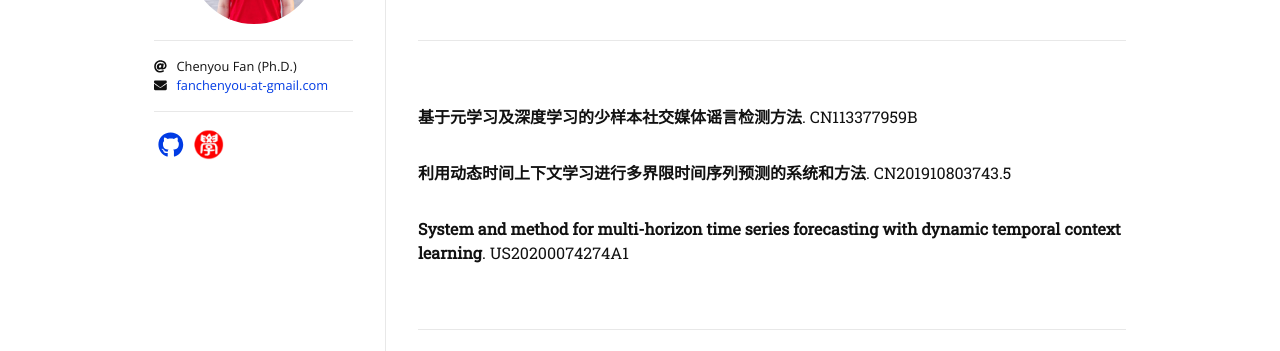
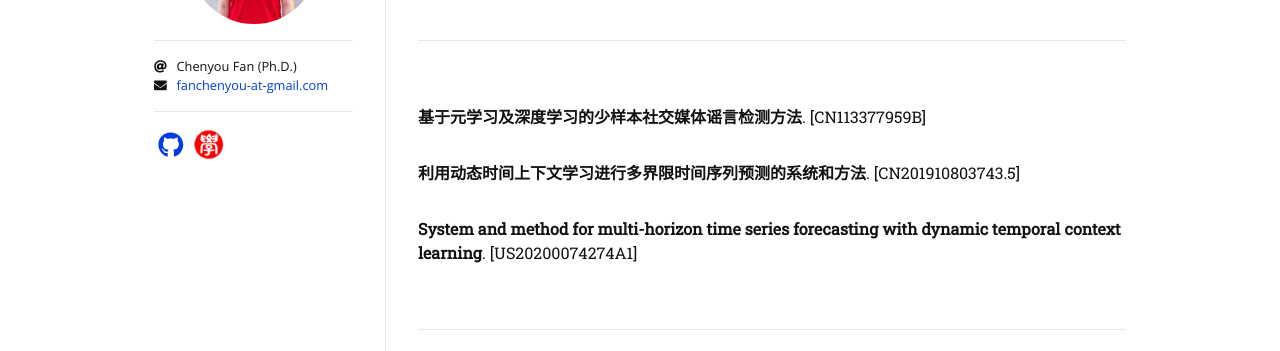
Before and after one commit to fanchenyou/fanchenyou.github.io, a Jekyll site: the page built from patents.md, in a window 1280 px wide. Shown: the part 190-541 px from the top of the page. Built offline with Jekyll 4.4.1, drawn with Linux system fonts in a browser that asks for light colours; nearby versions of some CDN libraries; some web fonts are replaced.

Commit message:
first commit

```diff
--- a/patents.md
+++ b/patents.md
@@ -3,8 +3,8 @@ layout: page
 title: Patents
 permalink: /patents/
 ---
-**基于元学习及深度学习的少样本社交媒体谣言检测方法**. CN113377959B
+**基于元学习及深度学习的少样本社交媒体谣言检测方法**. [CN113377959B]
 
-**利用动态时间上下文学习进行多界限时间序列预测的系统和方法**. CN201910803743.5
+**利用动态时间上下文学习进行多界限时间序列预测的系统和方法**. [CN201910803743.5]
 
-**System and method for multi-horizon time series forecasting with dynamic temporal context learning**. US20200074274A1
+**System and method for multi-horizon time series forecasting with dynamic temporal context learning**. [US20200074274A1]
```
Also changed, not shown: _news/ann_0.md (added, +9 -0 lines), publications.md (+1 -0 lines), teaching.md (+4 -2 lines).
